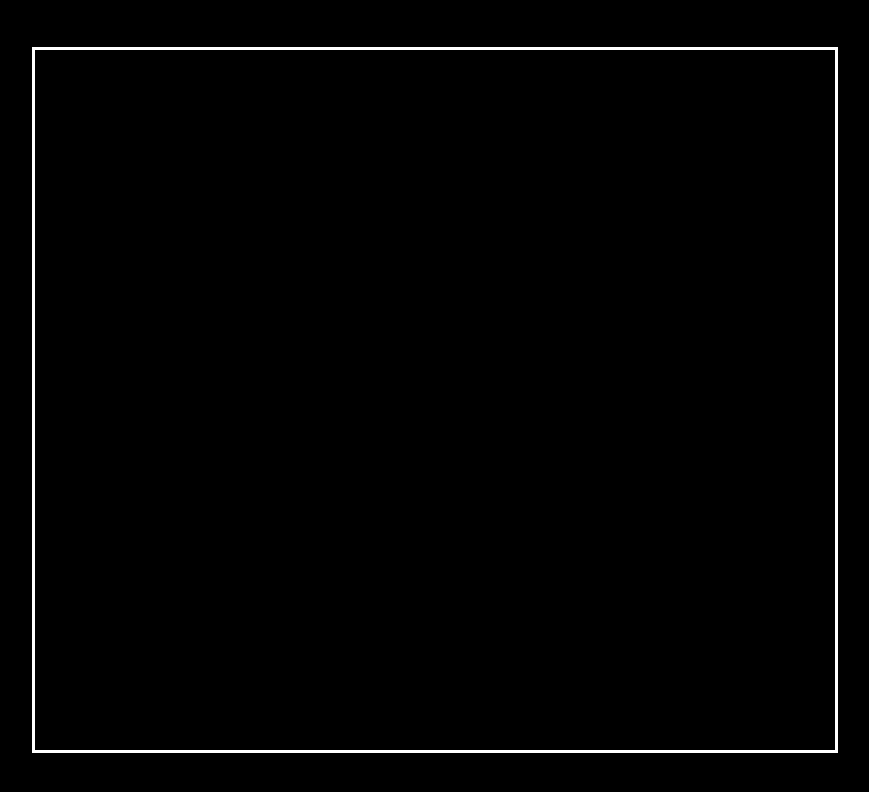
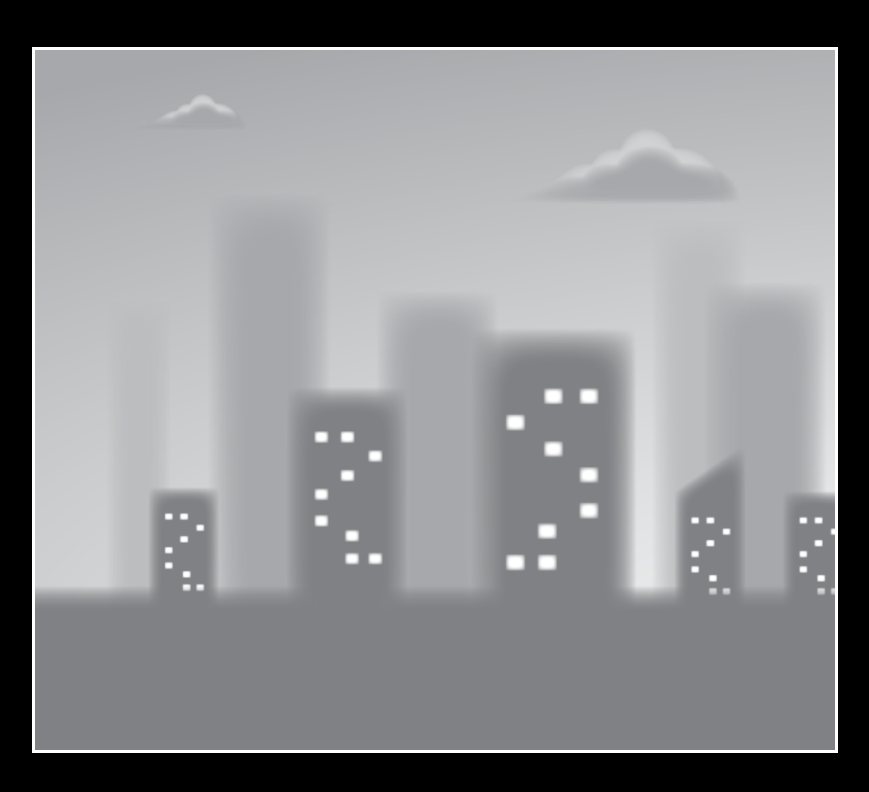
Before and after one commit to 2Tough/Parallax-backgrounds, a plain HTML site: page index.html in a window 1280 px wide. Shown: the whole page, without its empty margins (205-1074 px from the left). Drawn offline with Linux system fonts and the light colour scheme.

Commit message:
Debugging

```diff
--- a/index.html
+++ b/index.html
@@ -8,6 +8,11 @@
     <link rel="stylesheet" href="style.css">
 </head>
 <body>
+    <div id="container">
+        <p>Game speed: <span id="showGameSpeed"></span></p>
+        <input type="range" min="0" max="20" value="5" class="slider" id="slider">
+
+    </div>
     <canvas id="canvas1"></canvas>
 
     <script src="script.js"></script>
--- a/script.js
+++ b/script.js
@@ -1,19 +1,29 @@
 const canvas = document.getElementById('canvas1');
 const ctx = canvas.getContext('2d');
-const CANVAS_WIDTH = canvas.width = 800
-const CANVAS_HEIGHT = canvas.heigth = 700
-let gameSpeed = 15;
+const CANVAS_WIDTH = canvas.width = 800;
+const CANVAS_HEIGHT = canvas.height = 700;
+let gameSpeed = 4;
+let gameFrame = 0;
 
 const backgroundLayer1 = new Image();
-backgroundLayer1.src = './images/layer-1.png'
+backgroundLayer1.src = './images/layer-1.png';
 const backgroundLayer2 = new Image();
-backgroundLayer2.src = './images/layer-2.png'
+backgroundLayer2.src = './images/layer-2.png';
 const backgroundLayer3 = new Image();
-backgroundLayer3.src = './images/layer-3.png'
+backgroundLayer3.src = './images/layer-3.png';
 const backgroundLayer4 = new Image();
-backgroundLayer4.src = './images/layer-4.png'
+backgroundLayer4.src = './images/layer-4.png';
 const backgroundLayer5 = new Image();
-backgroundLayer5.src = './images/layer-5.png'
+backgroundLayer5.src = './images/layer-5.png';
+
+const slider = document.getElementById('slider');
+slider.value = gameSpeed;
+const showGameSpeed = document.getElementById('showGameSpeed');
+showGameSpeed.innerHTML = gameSpeed;
+slider.addEventListener('change', function(e){
+    gameSpeed = e.target.value
+    showGameSpeed.innerHTML = e.target.value
+});
 
 class Layer {
     constructor(image, speedModifier) {
@@ -21,7 +31,6 @@ class Layer {
         this.y = 0;
         this.width = 2400;
         this.heigth = 700;
-        this.x2 = this.width;
         this.image = image;
         this.speedModifier = speedModifier;
         this.speed = gameSpeed * this.speedModifier
@@ -29,26 +38,32 @@ class Layer {
     update(){
         this.speed = gameSpeed * this.speedModifier;
         if (this.x <= this.width) {
-            this.x = this.width + this.x2 - this.speed;
+            this.x = 0;
         }
-        if (this.x2 <= this.width) {
-            this.x2 = this.width + this.x - this.speed;
-        }
-        this.x = Math.floor(this.x - this.speed);
-        this.x2 = Math.floor(this.x2 - this.speed);
+        this.x = this.x - this.speed;
     }
     draw(){
         ctx.drawImage(this.image, this.x, this.y, this.width, this.heigth);
-        ctx.drawImage(this.image, this.x2, this.y, this.width, this.heigth);
+        ctx.drawImage(this.image, this.x + this.width, this.y, this.width, this.heigth);
     }
 }
 
-const layer2 = new Layer(backgroundLayer2, 2.5)
+const layer1 = new Layer(backgroundLayer1, 0.2)
+const layer2 = new Layer(backgroundLayer2, 0.3)
+const layer3 = new Layer(backgroundLayer3, 0.6)
+const layer4 = new Layer(backgroundLayer4, 0.8)
+const layer5 = new Layer(backgroundLayer5, 1)
+
+const gameObjects = [layer1, layer2, layer3, layer4, layer3 ]
+
+
 
 function animate() {
     ctx.clearRect(0,0, CANVAS_WIDTH, CANVAS_HEIGHT);
-    layer2.update();
-    layer2.draw();
+gameObjects.forEach(object => {
+    object.update();
+    object.draw();
+})
     requestAnimationFrame(animate)
 };
 animate()
--- a/style.css
+++ b/style.css
@@ -1,5 +1,13 @@
 body {
     background-color: black;
+}
+
+#container {
+    position: absolute;
+    transform: translate(-50%, -50%);
+    top: 50%;
+    left: 50%;
+    font-size: 25px;
 }
 
 #canvas1 {
@@ -11,3 +19,11 @@ body {
     top: 50%;
     left: 50%;
 }
+
+#slider {
+    width: 100%;
+}
+
+p {
+    color: white;
+}
```
Also changed, not shown: images/backgroundLayers/layer-1.png (added), images/backgroundLayers/layer-2.png (added), images/backgroundLayers/layer-3.png (added), images/backgroundLayers/layer-4.png (added), images/backgroundLayers/layer-5.png (added).
